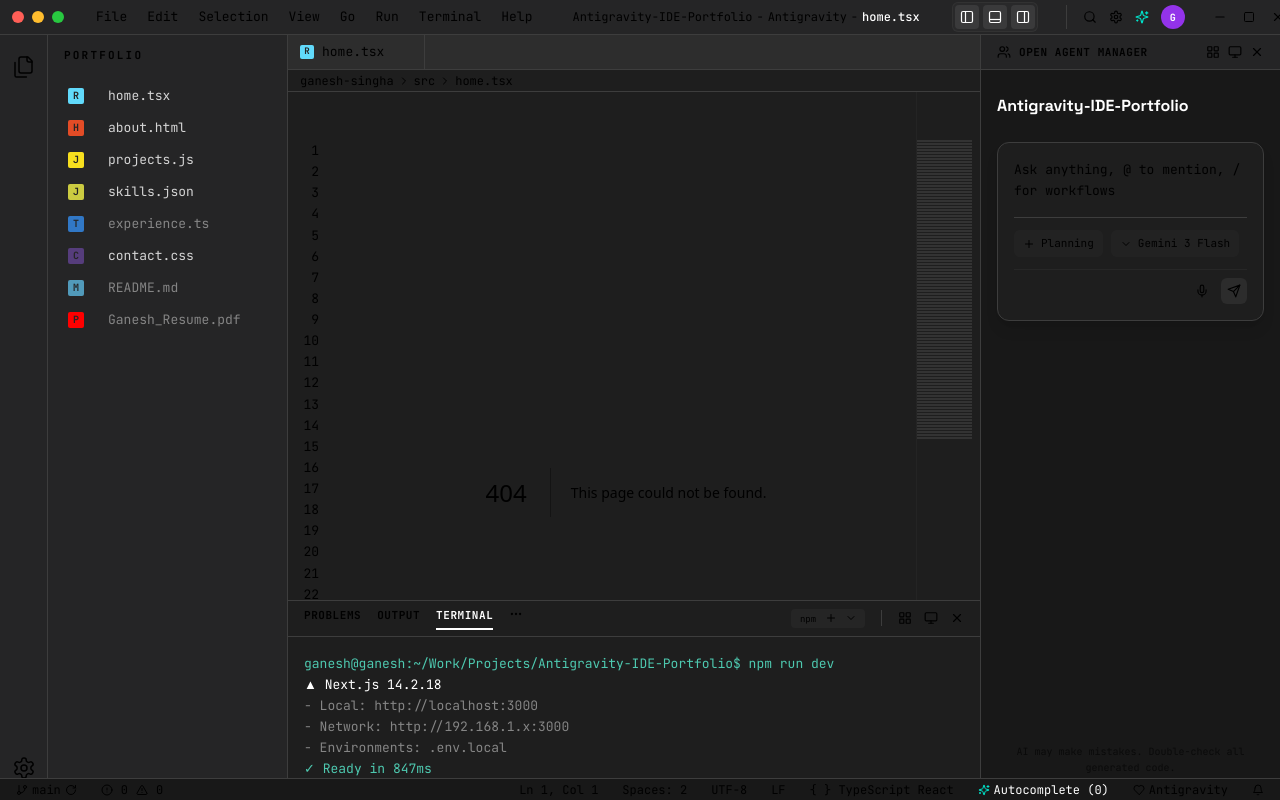
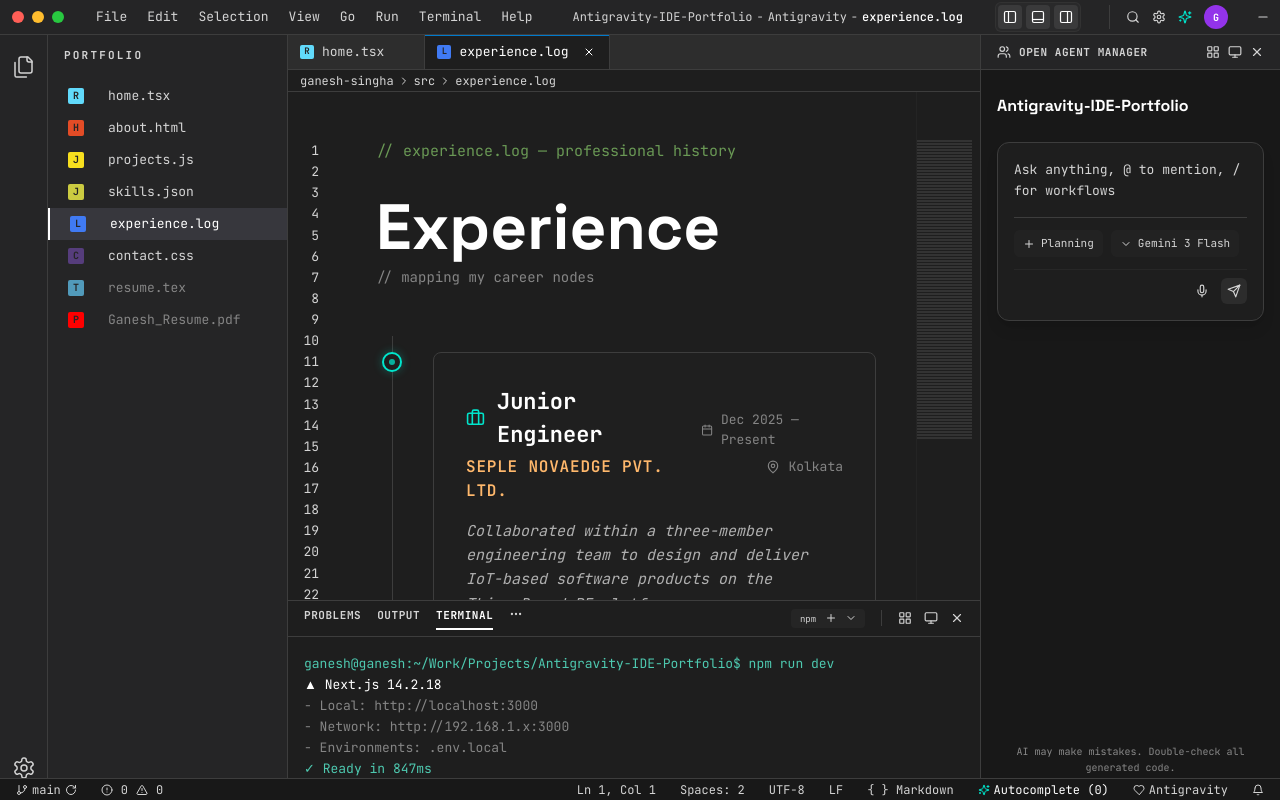
Before and after one commit to singhaganesh/Antigravity-IDE-Portfolio, a Next.js app: page /experience in a window 1280 px wide. Before the commit this address had no page. Built offline with nearby package versions, Linux system fonts and the light colour scheme.

Commit message:
feat: implement Experience page and cleanup Skills timeline

```diff
--- /dev/null
+++ b/src/app/experience/page.tsx
@@ -0,0 +1,123 @@
+'use client';
+
+import React from 'react';
+import experienceData from '@/data/experience.json';
+import { motion } from 'framer-motion';
+import { Briefcase, Calendar, MapPin, ExternalLink, Code2 } from 'lucide-react';
+
+const ExperiencePage = () => {
+  return (
+    <div className="px-10 py-12 animate-fadeUp">
+      {/* Code comment label */}
+      <div className="text-text-green text-[15px] font-mono mb-8">
+        {"// experience.log — professional history"}
+      </div>
+
+      {/* Section heading */}
+      <div className="mb-12">
+        <h1 className="text-[64px] font-black text-white leading-none font-display">Experience</h1>
+        <p className="text-text-muted text-[14px] font-mono mt-2">
+          {"// mapping my career nodes"}
+        </p>
+      </div>
+
+      {/* Timeline Wrapper */}
+      <div className="relative border-l border-border-color ml-4 pl-10 space-y-16 py-4">
+        {experienceData.map((exp, index) => (
+          <motion.div
+            key={exp.company}
+            initial={{ opacity: 0, x: -20 }}
+            whileInView={{ opacity: 1, x: 0 }}
+            transition={{ duration: 0.5, delay: index * 0.1 }}
+            viewport={{ once: true }}
+            className="relative"
+          >
+            {/* Timeline Dot */}
+            <div className="absolute -left-[51px] top-0 w-5 h-5 rounded-full bg-bg-editor border-2 border-[#00e5cc] shadow-[0_0_10px_rgba(0,229,204,0.3)] z-10 flex items-center justify-center">
+               <div className="w-1.5 h-1.5 rounded-full bg-[#00e5cc] animate-pulse" />
+            </div>
+
+            {/* Content Card */}
+            <div className="group bg-bg-sidebar/30 border border-border-color p-8 rounded-lg hover:border-[#00e5cc]/30 transition-all duration-300">
+              <div className="flex flex-col md:flex-row md:items-center justify-between mb-4 gap-4">
+                <div>
+                  <h2 className="text-[22px] font-bold text-white flex items-center gap-3">
+                    <Briefcase size={20} className="text-[#00e5cc]" />
+                    {exp.role}
+                  </h2>
+                  <div className="text-[#ffb86c] font-mono text-[16px] font-semibold mt-1 uppercase tracking-wider">
+                    {exp.company}
+                  </div>
+                </div>
+                <div className="flex flex-col items-start md:items-end gap-2 text-text-muted font-mono text-[13px]">
+                  <span className="flex items-center gap-2">
+                    <Calendar size={14} />
+                    {exp.period}
+                  </span>
+                  <span className="flex items-center gap-2">
+                    <MapPin size={14} />
+                    {exp.location}
+                  </span>
+                </div>
+              </div>
+
+              <p className="text-text-primary text-[15px] leading-relaxed mb-6 max-w-3xl italic opacity-80">
+                {exp.description}
+              </p>
+
+              {/* Highlights */}
+              <div className="space-y-3 mb-8">
+                {exp.highlights.map((highlight, hIndex) => (
+                  <div key={hIndex} className="flex gap-3 items-start group/item">
+                    <div className="mt-1.5 w-1.5 h-1.5 rounded-full bg-border-color group-hover/item:bg-[#00e5cc] transition-colors" />
+                    <span className="text-[14px] text-text-primary/90 leading-snug">
+                      {highlight}
+                    </span>
+                  </div>
+                ))}
+              </div>
+
+              {/* Technologies */}
+              <div className="flex flex-wrap gap-2 mb-8">
+                {exp.technologies.map((tech) => (
+                  <span
+                    key={tech}
+                    className="bg-bg-editor/50 text-text-cyan px-3 py-1 rounded-md text-[12px] font-mono border border-border-color/50"
+                  >
+                    {tech}
+                  </span>
+                ))}
+              </div>
+
+              {/* Projects */}
+              {exp.projects && exp.projects.length > 0 && (
+                <div className="pt-6 border-t border-border-color/50">
+                  <div className="text-text-green font-mono text-[13px] mb-4 flex items-center gap-2">
+                    <Code2 size={14} />
+                    {"// featured_contributions:"}
+                  </div>
+                  <div className="flex flex-wrap gap-4">
+                    {exp.projects.map((project) => (
+                      <a
+                        key={project.name}
+                        href={project.url}
+                        target="_blank"
+                        rel="noopener noreferrer"
+                        className="flex items-center gap-2 bg-bg-editor border border-border-color px-4 py-2 rounded text-[13px] font-mono text-white hover:border-[#00e5cc] hover:bg-[#00e5cc]/5 transition-all"
+                      >
+                        {project.name}
+                        <ExternalLink size={12} className="opacity-50" />
+                      </a>
+                    ))}
+                  </div>
+                </div>
+              )}
+            </div>
+          </motion.div>
+        ))}
+      </div>
+    </div>
+  );
+};
+
+export default ExperiencePage;
--- a/src/app/skills/page.tsx
+++ b/src/app/skills/page.tsx
@@ -75,22 +75,6 @@ const SkillsPage = () => {
         </div>
       </div>
 
-      {/* Experience timeline */}
-      <div className="mt-14">
-        <div className="text-text-green font-mono text-[14px] mb-8">{"// experience_log:"}</div>
-        <div className="border-l border-border-color ml-2 pl-8 space-y-10 relative">
-          {experience.map((item) => (
-            <div key={item.role} className="relative">
-              <div className="w-3 h-3 rounded-full bg-[#00e5cc] absolute -left-[38.5px] top-1.5 shadow-[0_0_8px_rgba(0,229,204,0.5)]" />
-              <h3 className="text-[16px] font-bold text-white font-mono">{item.role}</h3>
-              <div className="text-[13px] text-text-muted font-mono mt-0.5">{item.company} | {item.dates}</div>
-              <p className="text-[13px] text-text-primary font-mono mt-2 leading-relaxed max-w-2xl">
-                {item.description}
-              </p>
-            </div>
-          ))}
-        </div>
-      </div>
     </div>
   );
 };
--- a/src/components/ide/Sidebar.tsx
+++ b/src/components/ide/Sidebar.tsx
@@ -22,9 +22,9 @@ const Sidebar = () => {
     { name: 'about.html', path: '/about', color: '#e34c26', letter: 'H' },
     { name: 'projects.js', path: '/projects', color: '#f7df1e', letter: 'J' },
     { name: 'skills.json', path: '/skills', color: '#cbcb41', letter: 'J' },
-    { name: 'experience.ts', path: '#', color: '#3178c6', letter: 'T', isDecorative: true },
+    { name: 'experience.log', path: '/experience', color: '#407af3', letter: 'L' },
     { name: 'contact.css', path: '/contact', color: '#563d7c', letter: 'C' },
-    { name: 'README.md', path: '#', color: '#519aba', letter: 'M', isDecorative: true },
+    { name: 'resume.tex', path: '#', color: '#519aba', letter: 'T', isDecorative: true },
     { name: 'Ganesh_Resume.pdf', path: '#', color: '#ff0000', letter: 'P', isDecorative: true },
   ];
 
--- a/src/context/ActiveFileContext.tsx
+++ b/src/context/ActiveFileContext.tsx
@@ -18,6 +18,7 @@ export const FILE_MAP: { [key: string]: FileMetadata } = {
   "/about": { name: "about.html", lang: "HTML", tabBorder: "#e34c26", dot: "#e34c26", color: "#e34c26", letter: "H", path: "/about" },
   "/projects": { name: "projects.js", lang: "JavaScript", tabBorder: "#f7df1e", dot: "#f7df1e", color: "#f7df1e", letter: "J", path: "/projects" },
   "/skills": { name: "skills.json", lang: "JSON", tabBorder: "#cbcb41", dot: "#cbcb41", color: "#cbcb41", letter: "J", path: "/skills" },
+  "/experience": { name: "experience.log", lang: "Markdown", tabBorder: "#407af3", dot: "#407af3", color: "#407af3", letter: "L", path: "/experience" },
   "/contact": { name: "contact.css", lang: "CSS", tabBorder: "#563d7c", dot: "#563d7c", color: "#563d7c", letter: "C", path: "/contact" },
 };
 
--- /dev/null
+++ b/src/data/experience.json
@@ -0,0 +1,35 @@
+[
+  {
+    "company": "SEPLE NovaEdge Pvt. Ltd.",
+    "location": "Kolkata",
+    "role": "Junior Engineer",
+    "period": "Dec 2025 — Present",
+    "description": "Collaborated within a three-member engineering team to design and deliver IoT-based software products on the ThingsBoard PE platform.",
+    "highlights": [
+      "Built an AI-powered chatbot integrating OpenAI GPT that reduced manual device data querying time by approximately 60%.",
+      "Contributed to SWatch360, a Flutter cross-platform mobile application for real-time IoT device monitoring and control.",
+      "Engineered multi-turn conversation memory with MySQL persistence."
+    ],
+    "technologies": ["Spring Boot", "ThingsBoard", "OpenAI GPT", "Flutter", "MySQL"],
+    "projects": [
+      { "name": "ThingsBoard IoT Chatbot", "url": "https://github.com/singhaganesh/ThingsBoard-Bot.git" },
+      { "name": "SWatch360", "url": "https://github.com/Itinerant18/SWatch360.git" }
+    ]
+  },
+  {
+    "company": "Ardent Computech Pvt. Ltd.",
+    "location": "Kolkata",
+    "role": "Java Full Stack Intern",
+    "period": "July 2024 — Aug 2024",
+    "description": "Collaborated in a two-member team to architect and implement a real-time chat web application from the ground up.",
+    "highlights": [
+      "Owned the Spring Boot backend by creating REST API endpoints.",
+      "Implemented core server-side business logic and WebSocket support.",
+      "Accelerated development through reusable service components."
+    ],
+    "technologies": ["Java", "Spring Boot", "WebSocket", "REST API", "JavaScript"],
+    "projects": [
+      { "name": "Chat Web Application", "url": "https://github.com/singhaganesh/chat-app-web.git" }
+    ]
+  }
+]
```
Also changed, not shown: src/data/skills.json (+200 -43 lines).
